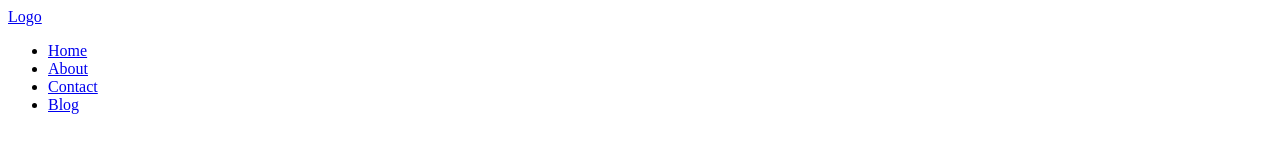
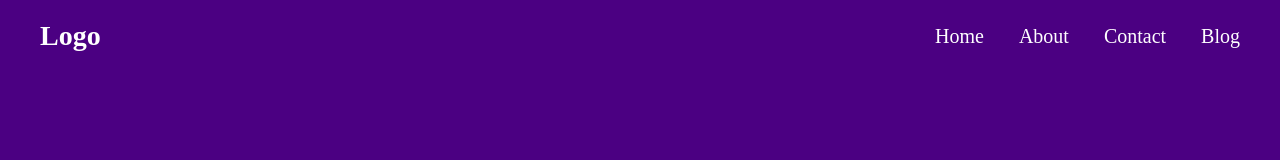
Before and after one commit to Ergashev95/test-git, a plain HTML site: page index.html in a window 1280 px wide. Drawn offline with Linux system fonts and the light colour scheme.

Commit message:
add css styles

```diff
--- a/css/main.css
+++ b/css/main.css
@@ -0,0 +1,43 @@
+* {
+    margin: 0;
+    padding: 0;
+}
+
+ul {
+    list-style: none;
+}
+
+a {
+    text-decoration: none;
+}
+
+
+
+.header {
+    width: 100%;
+    background-color: indigo;
+    height: 100vh;
+    padding-top: 20px;
+    padding-bottom: 20px;
+}
+.header-nav {
+    width: 1200px;
+    margin: auto;
+    display: flex;
+    justify-content: space-between;
+    align-items: center;
+}
+.header-logo {
+    color: white;
+    font-size: 28px;
+    font-weight: 700;
+}
+.header-list {
+    display: flex;
+    column-gap: 35px;
+}
+
+.header-link {
+    color: white;
+    font-size: 20px;
+}
--- a/index.html
+++ b/index.html
@@ -4,6 +4,7 @@
     <meta charset="UTF-8">
     <meta name="viewport" content="width=device-width, initial-scale=1.0">
     <title>Git</title>
+    <link rel="stylesheet" href="./css/main.css">
 </head>
 <body>
 
```
